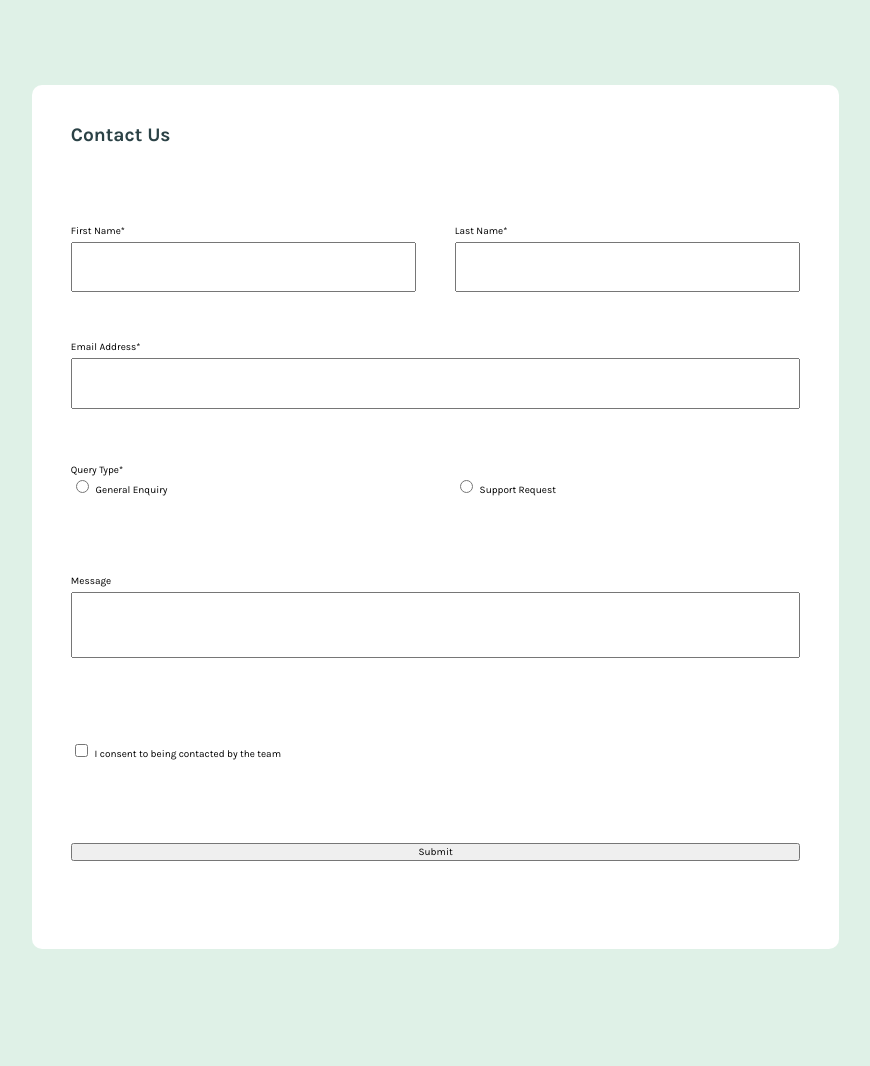
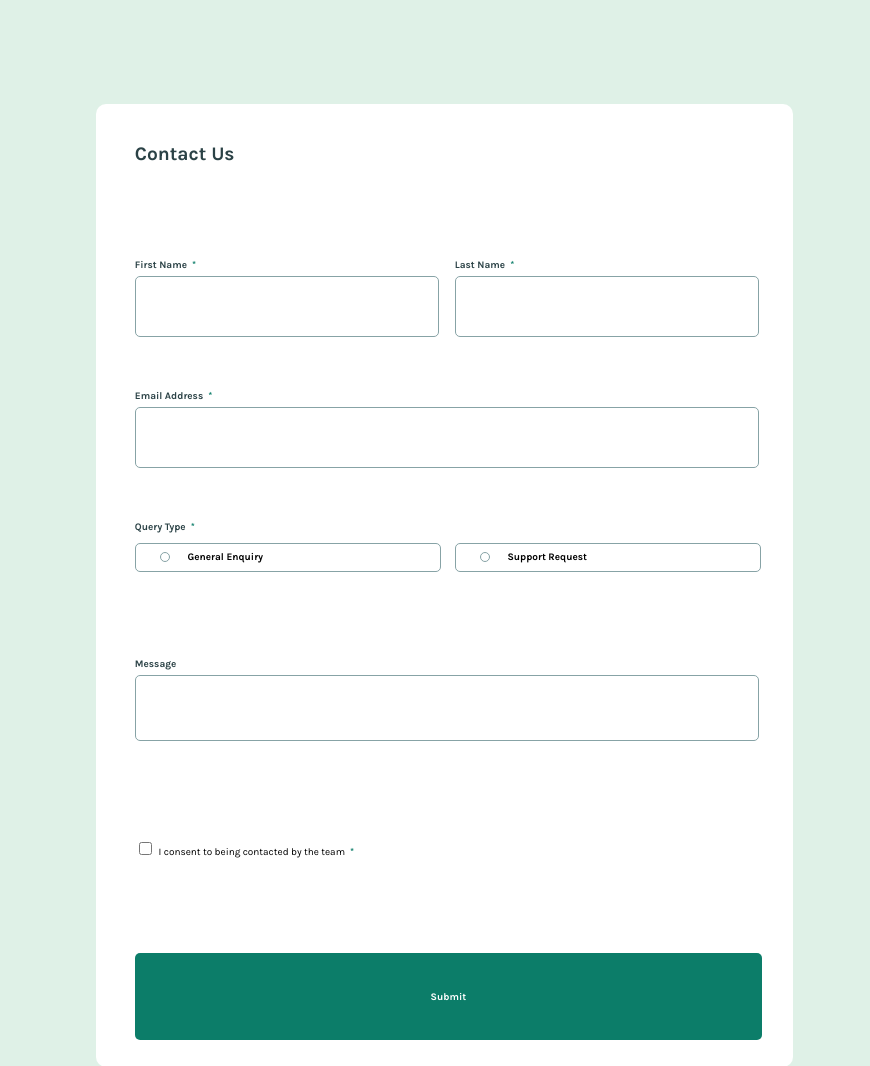
Before and after one commit to Batman-0001/Customer-form, a plain HTML site: page index.html in a window 1280 px wide. Shown: the top 1066 px of the page, without its empty margins (206-1076 px from the left). Before the commit the page ends 976 px from the top, so only its background shows below. Drawn offline with Linux system fonts and the light colour scheme.

Commit message:
add the updates

```diff
--- a/index.html
+++ b/index.html
@@ -16,12 +16,12 @@
 </head>
 <body>
 
-  <main class="container">
+  <form class="container">
     <h1 class="heading">Contact Us</h1>
     <section class="name">
       <div>
         <label for="first-name">First Name<span aria-label="required">*</span></label>
-        <input type="text" id="first-name" name="first-name" minlength="3" maxlength="20" pattern="[a-zA-z]"/>
+        <input type="text" id="first-name" name="first-name" minlength="3" maxlength="20" pattern="[a-zA-z]+"/>
       </div>
       <div>
         <label for="last-name">Last Name<span aria-label="required">*</span></label>
@@ -51,12 +51,12 @@
     </div>
     <div class="consent-check">
       <input type="checkbox" id="consent" name="consent"/>
-      <label for="consent">I consent to being contacted by the team</label>
+      <label for="consent">I consent to being contacted by the team<span aria-label="required">*</span></label>
     </div>
     <div class="submit">
       <button type="submit">Submit</button>
     </div>
-  </main>
+  </form>
 
 </body>
 </html>
--- a/styles.css
+++ b/styles.css
@@ -11,23 +11,61 @@ body {
     background-color: var(--light-green);
     position: relative;
     font-family: "karla";
-    height: 120vh;
+    height: 150vh;
     width: 100vw;
     box-sizing: border-box;
 }
 
 
-main.container {
-    width: 60vw;
-    height: 100vh;
+form.container {
+    width: 50vw;
+    height: 110vh;
     background-color: var(--white);
     position: absolute;
-    left: 18%;
+    left: 23%;
     top: 8%;
     display: grid;
-    gap: 2%;
-    padding: 3% 0 2% 3%;
+    gap: 5%;
+    padding: 3% 1.4% 3.5% 3%;
     border-radius: 10px;
+}
+
+
+h1.heading {
+    font-size: 1.2rem;
+    color: var(--dark-grey);
+    margin: 0;
+    padding: 0;
+    font-weight: 700;
+}
+
+section.name label,
+div.Email label,
+div.text-message label {
+    display: block;
+    color: var(--dark-grey);
+}
+
+section.name input,
+div.Email input {
+    height: 70%;
+}
+
+section.name input {
+    width: 95%;
+}
+
+div.Email input,
+textarea {
+    width: 97.5%;
+}
+
+section.name input,
+div.Email input,
+textarea {
+    appearance: none;
+    border-radius: 5px;
+    border: 1px solid var(--medium-grey);
 }
 
 section.name,
@@ -36,40 +74,63 @@ div.query-choice-inner {
     grid-template-columns: repeat(2, 1fr);
 }
 
-h1.heading {
-    font-size: 1.2rem;
-    color: var(--dark-grey);
-    margin: 0;
-    padding: 0;
+div.query-choice-inner {
+    margin-top: 10px;
 }
 
-section.name label,
-div.Email label,
-div.text-message label {
+.query-choice  > span {
     display: block;
+    color: var(--dark-grey);
 }
 
-section.name input,
-div.Email input {
-    height: 50%;
+.query-choice > div.query-choice-inner div {
+    border: 1px solid var(--medium-grey);
+    height: 125%;
+    width: 95%;
+    border-radius: 5px;
+    position: relative;
 }
 
-section.name input {
-    width: 90%;
+.query-choice input {
+    appearance: none;
 }
 
-div.Email input,
-textarea {
-    width: 95%;
+.query-choice label {
+    position: absolute;
+    left: 17%;
+    top: 27%;
+}
+
+.query-choice input::after {
+    content: '';
+    display: block;
+    border-radius: 50%;
+    height: 8px;
+    width: 8px;
+    border: 1px solid var(--medium-grey);
+    position: absolute;
+    top: 30%;
+    left: 8%;
+}
+
+.consent-check label {
+    font-weight: 400;
 }
 
 label,
 span {
     font-size: 10px;
+    font-weight: 700;
 }
 
 label {
     margin-bottom: 5px;
+}
+
+label > span,
+span > span {
+    color: var(--medium-green);
+    margin-left: 5px;
 }
 
 input,
@@ -83,5 +144,11 @@ button {
 
 button {
     font-size: 10px;
-    width: 95%;
+    font-weight: 700;
+    height: 125%;
+    width: 98%;
+    border-radius: 5px;
+    border: none;
+    background-color: var(--medium-green);
+    color: var(--white);
 }
```
